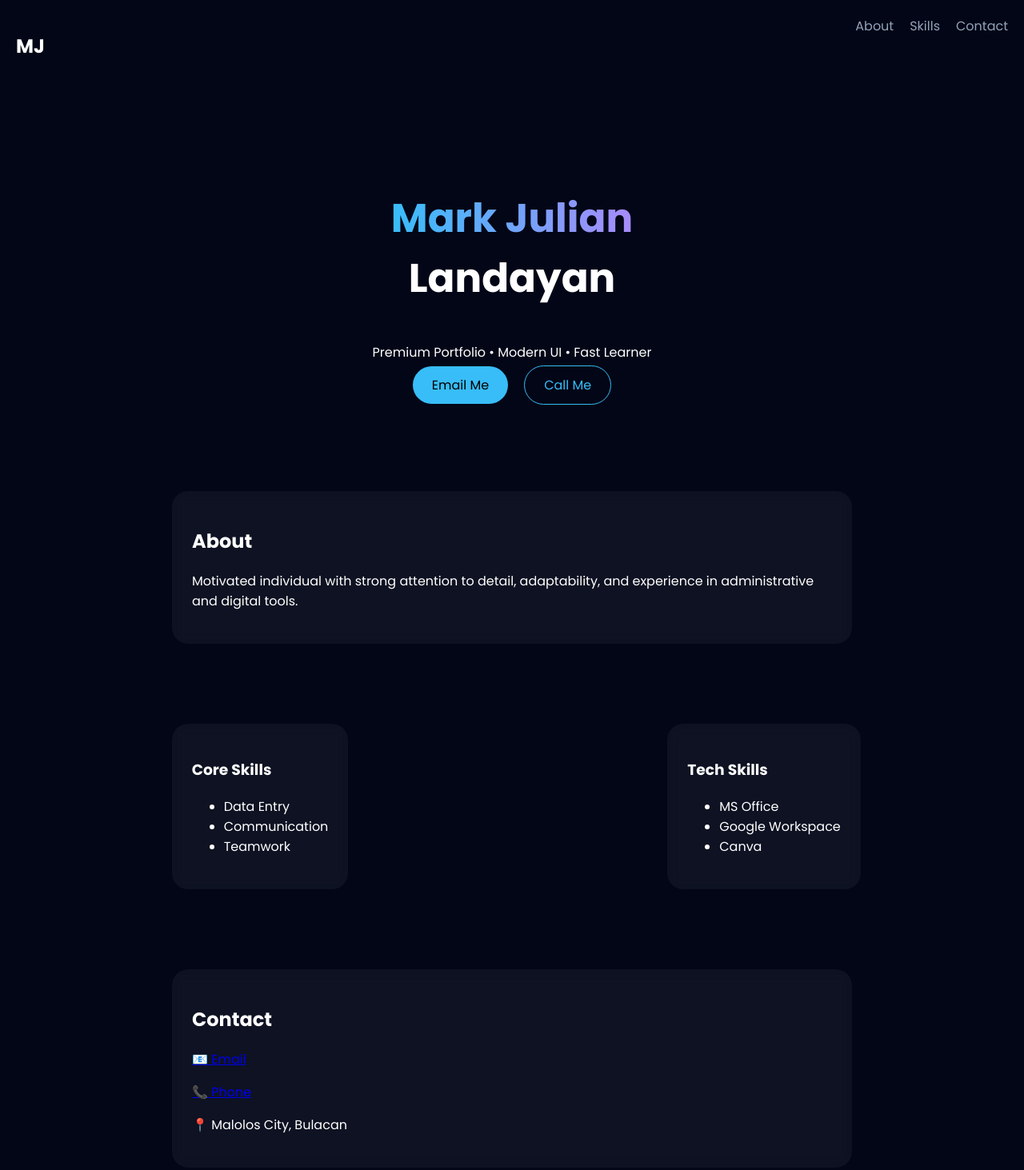
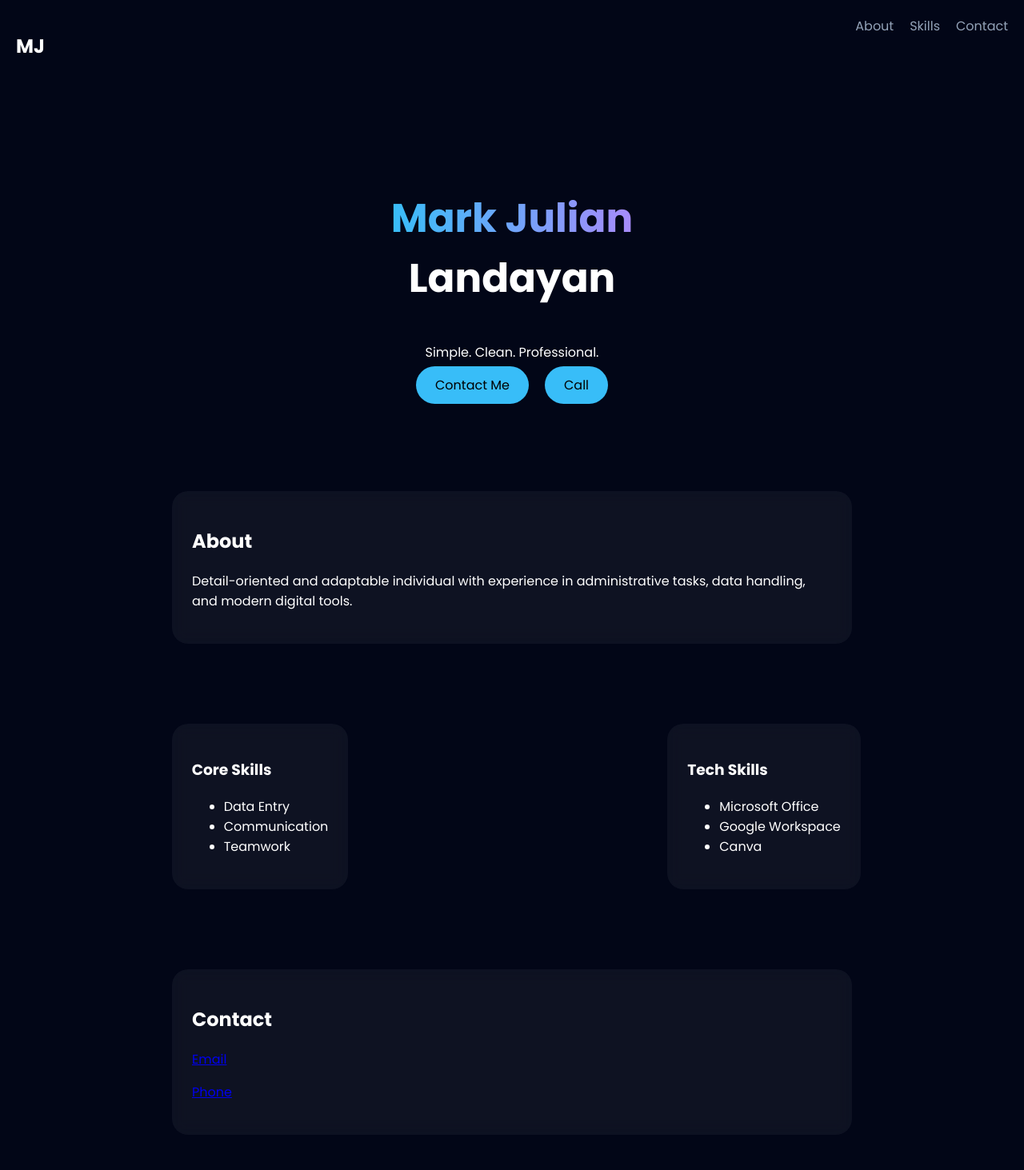
Before and after one commit to Work-markjulian/Portfolio, a React (Vite) app: page / in a window 1280 px wide. Shown: the top 1463 px of the page at 80% size. Built offline with nearby package versions, Linux system fonts and the light colour scheme.

Commit message:
Update App.jsx

```diff
--- a/src/App.jsx
+++ b/src/App.jsx
@@ -3,9 +3,11 @@ import { useEffect } from "react";
 export default function App() {
 
   useEffect(() => {
-    const reveal = document.querySelectorAll(".reveal");
+    const elements = document.querySelectorAll(".reveal");
 
-    const observer = new IntersectionObserver(entries => {
+    if (!elements.length) return;
+
+    const observer = new IntersectionObserver((entries) => {
       entries.forEach(entry => {
         if (entry.isIntersecting) {
           entry.target.classList.add("active");
@@ -13,12 +15,13 @@ export default function App() {
       });
     });
 
-    reveal.forEach(el => observer.observe(el));
+    elements.forEach(el => observer.observe(el));
   }, []);
 
   return (
     <div className="app">
 
+      {/* NAV */}
       <nav className="nav">
         <h2 className="logo">MJ</h2>
         <div>
@@ -28,6 +31,7 @@ export default function App() {
         </div>
       </nav>
 
+      {/* HERO */}
       <section className="hero">
         <h1 className="title">
           <span className="gradient">Mark Julian</span><br />
@@ -35,27 +39,30 @@ export default function App() {
         </h1>
 
         <p className="subtitle">
-          Premium Portfolio • Modern UI • Fast Learner
+          Simple. Clean. Professional.
         </p>
 
         <div className="buttons">
-          <a href="mailto:landayanmarkj@gmail.com" className="btn">
-            Email Me
+          <a href="mailto:landayanmarkj@gmail.com" className="btn primary">
+            Contact Me
           </a>
-          <a href="tel:+639760923948" className="btn outline">
-            Call Me
+
+          <a href="tel:+639760923948" className="btn secondary">
+            Call
           </a>
         </div>
       </section>
 
+      {/* ABOUT */}
       <section id="about" className="card reveal">
         <h2>About</h2>
         <p>
-          Motivated individual with strong attention to detail, adaptability,
-          and experience in administrative and digital tools.
+          Detail-oriented and adaptable individual with experience in administrative tasks,
+          data handling, and modern digital tools.
         </p>
       </section>
 
+      {/* SKILLS */}
       <section id="skills" className="grid">
         <div className="card reveal">
           <h3>Core Skills</h3>
@@ -69,18 +76,18 @@ export default function App() {
         <div className="card reveal">
           <h3>Tech Skills</h3>
           <ul>
-            <li>MS Office</li>
+            <li>Microsoft Office</li>
             <li>Google Workspace</li>
             <li>Canva</li>
           </ul>
         </div>
       </section>
 
+      {/* CONTACT */}
       <section id="contact" className="card reveal">
         <h2>Contact</h2>
-        <p><a href="mailto:landayanmarkj@gmail.com">📧 Email</a></p>
-        <p><a href="tel:+639760923948">📞 Phone</a></p>
-        <p>📍 Malolos City, Bulacan</p>
+        <p><a href="mailto:landayanmarkj@gmail.com">Email</a></p>
+        <p><a href="tel:+639760923948">Phone</a></p>
       </section>
 
       <footer className="footer">
```
